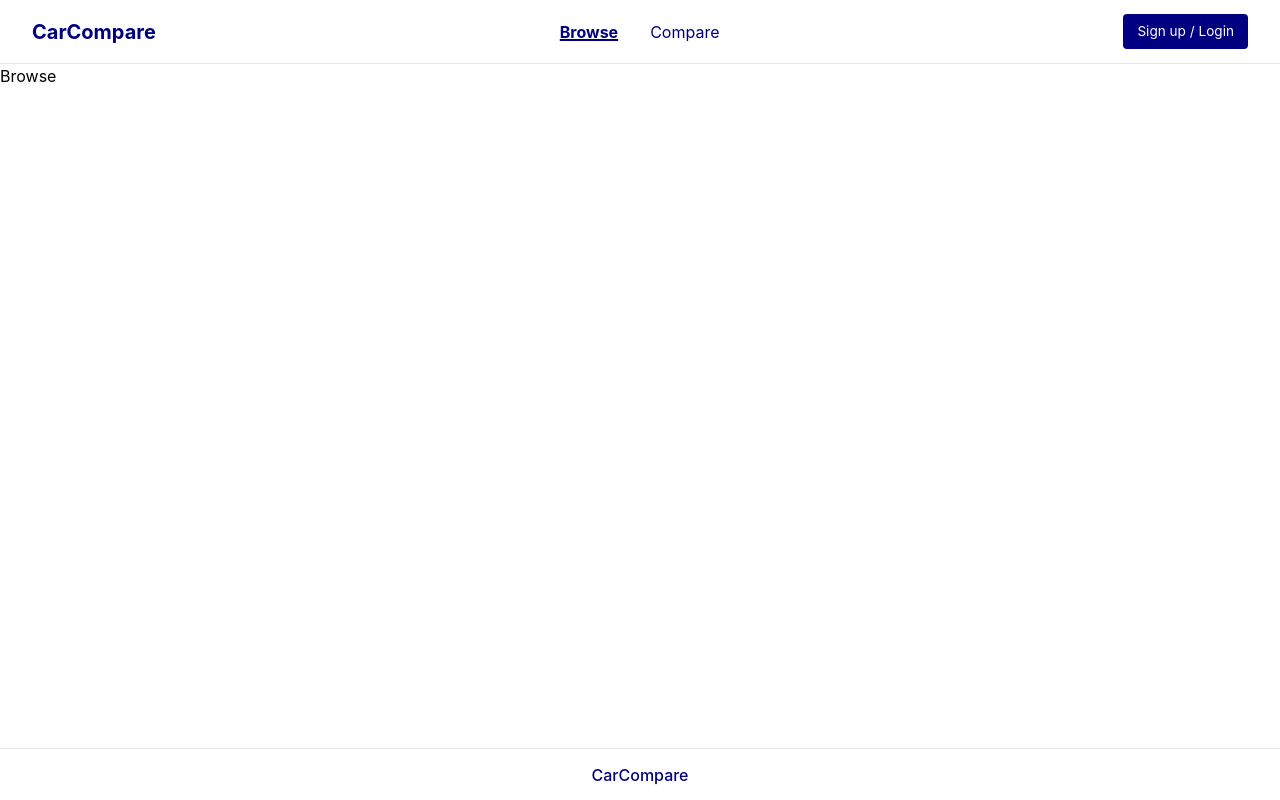
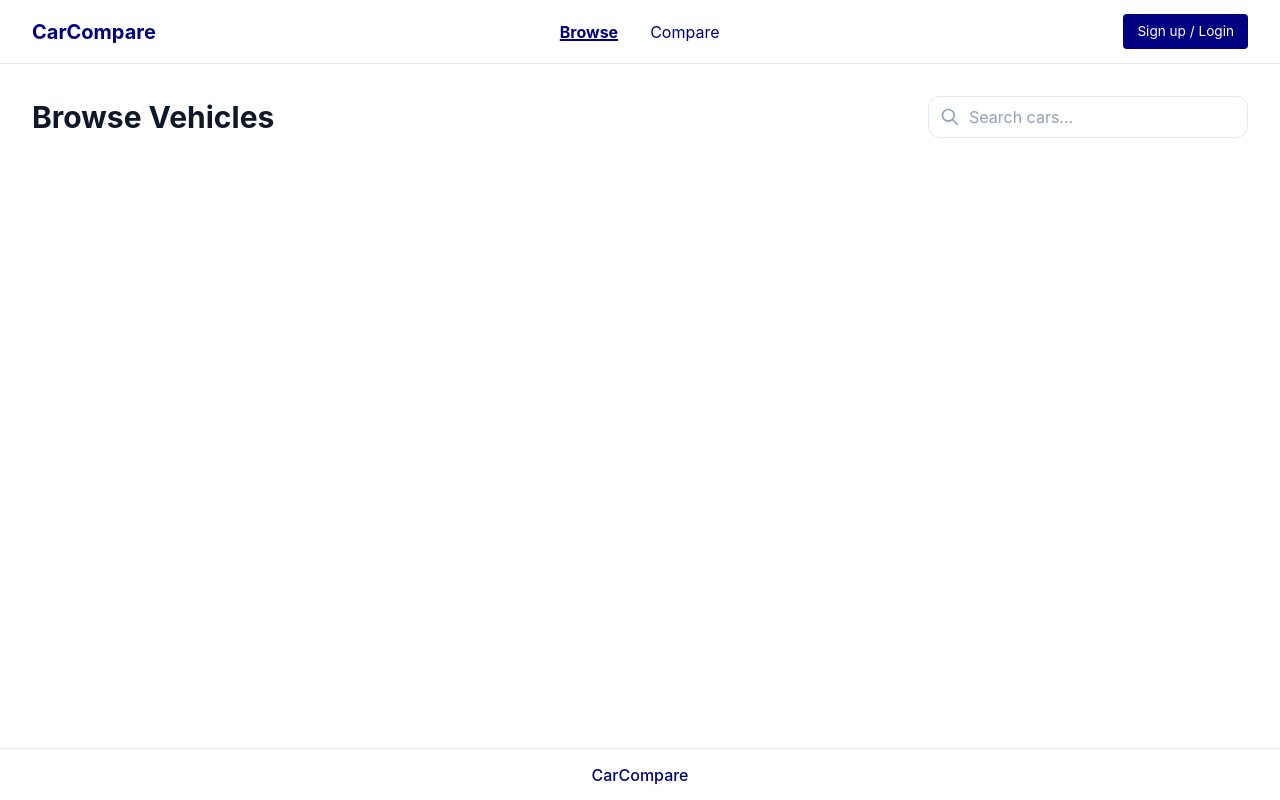
Before and after one commit to Diego160405/CarCompare, a Vue app: page /browse in a window 1280 px wide. Built offline with nearby package versions, Linux system fonts and the light colour scheme; no server answers.

Commit message:
Dodavanje naslova i searchbara

```diff
--- a/src/views/Browse.vue
+++ b/src/views/Browse.vue
@@ -1,5 +1,26 @@
 <template>
-  <div>
-    <h1>Browse</h1>
+  <div class="p-8 max-w-7xl mx-auto flex gap-8">
+
+    <main class="flex-1">
+      <div class="flex flex-col sm:flex-row sm:items-center sm:justify-between gap-4">
+        <!--dodavanje naslova-->
+        <div>
+          <h1 class="text-3xl font-bold text-slate-900">Browse Vehicles</h1>
+        </div>
+
+        <!--dodavanje searchbara-->
+        <div class="relative w-full sm:w-80">
+          <span class="absolute inset-y-0 left-0 flex items-center pl-3 text-slate-400">
+            <svg class="w-5 h-5" fill="none" stroke="currentColor" viewBox="0 0 24 24"><path stroke-linecap="round" stroke-linejoin="round" stroke-width="2" d="M21 21l-6-6m2-5a7 7 0 11-14 0 7 7 0 0114 0z"></path></svg>
+          </span>
+          <input type="text" placeholder="Search cars..." class="w-full pl-10 pr-4 py-2 border border-slate-200 rounded-xl bg-white text-slate-800 placeholder-slate-400 focus:outline-none focus:ring-2 focus:ring-blue-500" />
+        </div>
+      </div>
+    </main>
+
   </div>
 </template>
+
+<script setup>
+
+</script>
```
